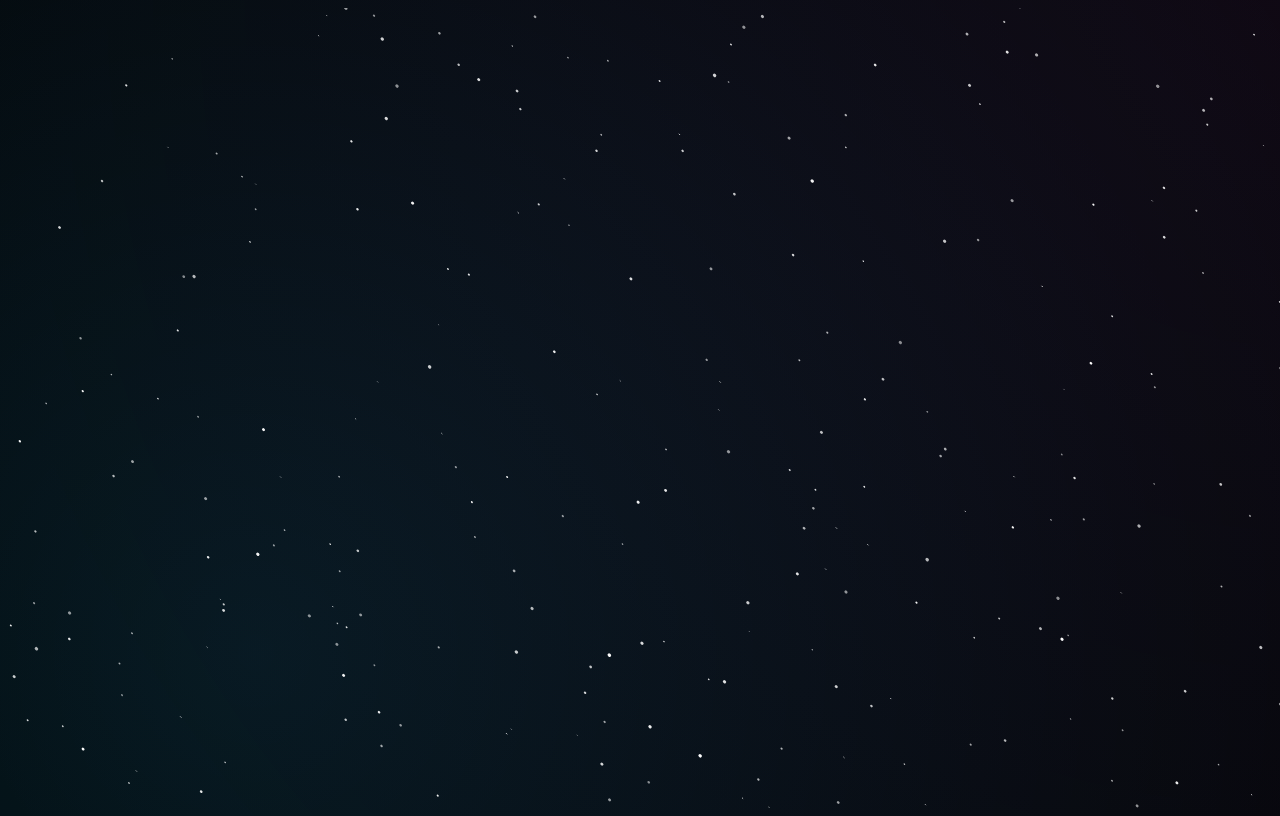
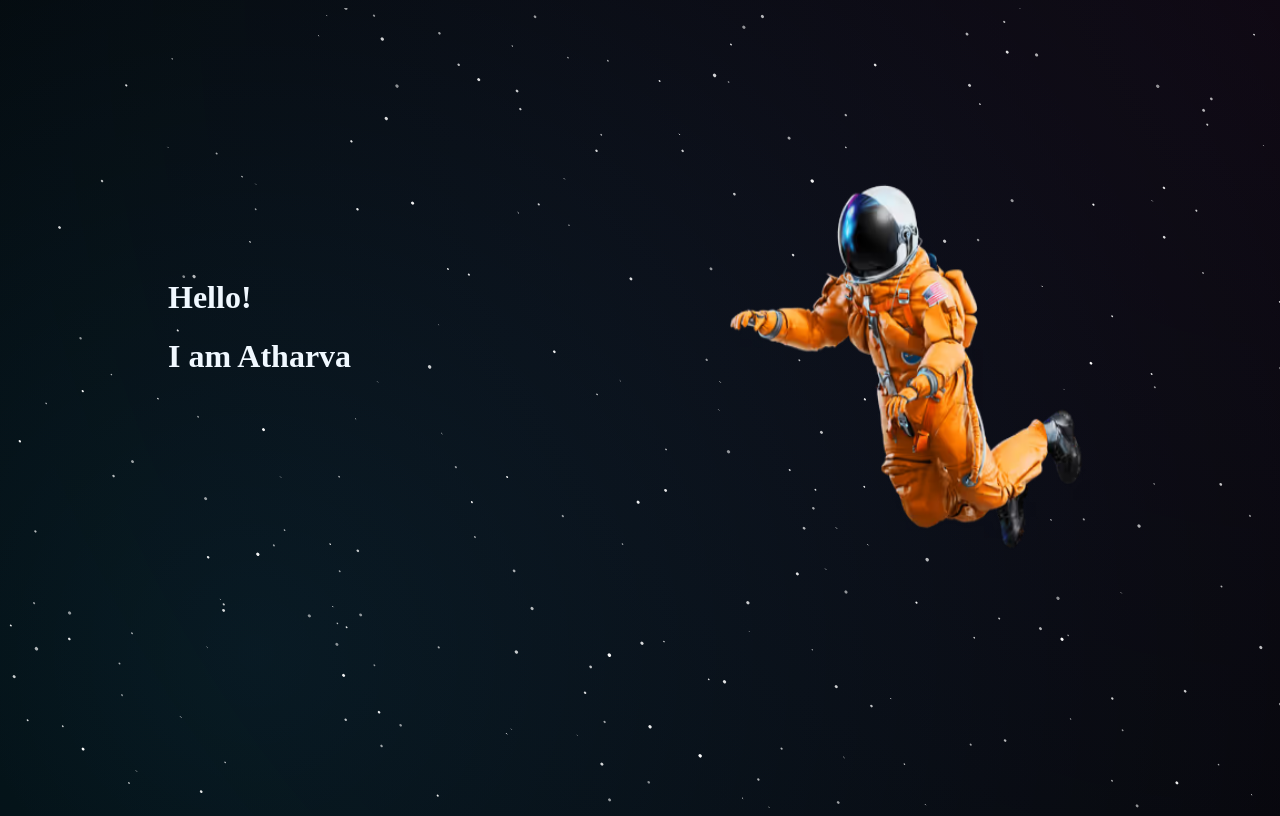
Before and after one commit to AtharvaSachan123/portfolio, a plain HTML site: page index.html in a window 1280 px wide. Drawn offline with Linux system fonts and the light colour scheme; animation ran at ten frames a second.

Commit message:
Made home page

```diff
--- a/index.html
+++ b/index.html
@@ -8,6 +8,18 @@
 </head>
 <body>
     <canvas></canvas>
+        <div class="main-container">
+            <div class="intro">
+            <h1>Hello!</h1>
+            <h1>I am Atharva</h1>
+            </div>
+            <div class="image">
+                <img src="./images/astronaut.bbb49011_1NYtFk.avif">
+            </div>
+        </div>
+
+
+
 
     <script src="index.js"></script>
 </body>
--- a/index.js
+++ b/index.js
@@ -143,7 +143,7 @@
        star.y += ( star.y - height/2 ) * velocity.z * star.z;
        star.z += velocity.z;
 
-       // recycle when out of bounds
+
        if( star.x < -OVERFLOW_THRESHOLD || star.x > width + OVERFLOW_THRESHOLD || star.y < -OVERFLOW_THRESHOLD || star.y > height + OVERFLOW_THRESHOLD ) {
          recycleStar( star );
        }
--- a/styles.css
+++ b/styles.css
@@ -23,3 +23,31 @@ body {
   a:hover {
     color: #fff;
   }
+  .intro{
+    height: 300px;
+    width: 300px;
+  }
+  h1{
+    color: aliceblue;
+  }
+  .main-container{
+    height: 100vh;
+    width: 100%;
+    display: flex;
+  align-items: center;
+  justify-content: space-evenly;
+  }
+  @keyframes float {
+    0%{
+      transform: translateZ(0);
+    }
+    100%{
+      transform: translate3d(0,40px,0);
+    }
+
+  }
+  .image img{
+    height: 500px;
+    width: 500px;
+    animation: float linear 2.5s infinite alternate;
+  }
```
Also changed, not shown: images/astronaut.bbb49011_1NYtFk.avif (added).
